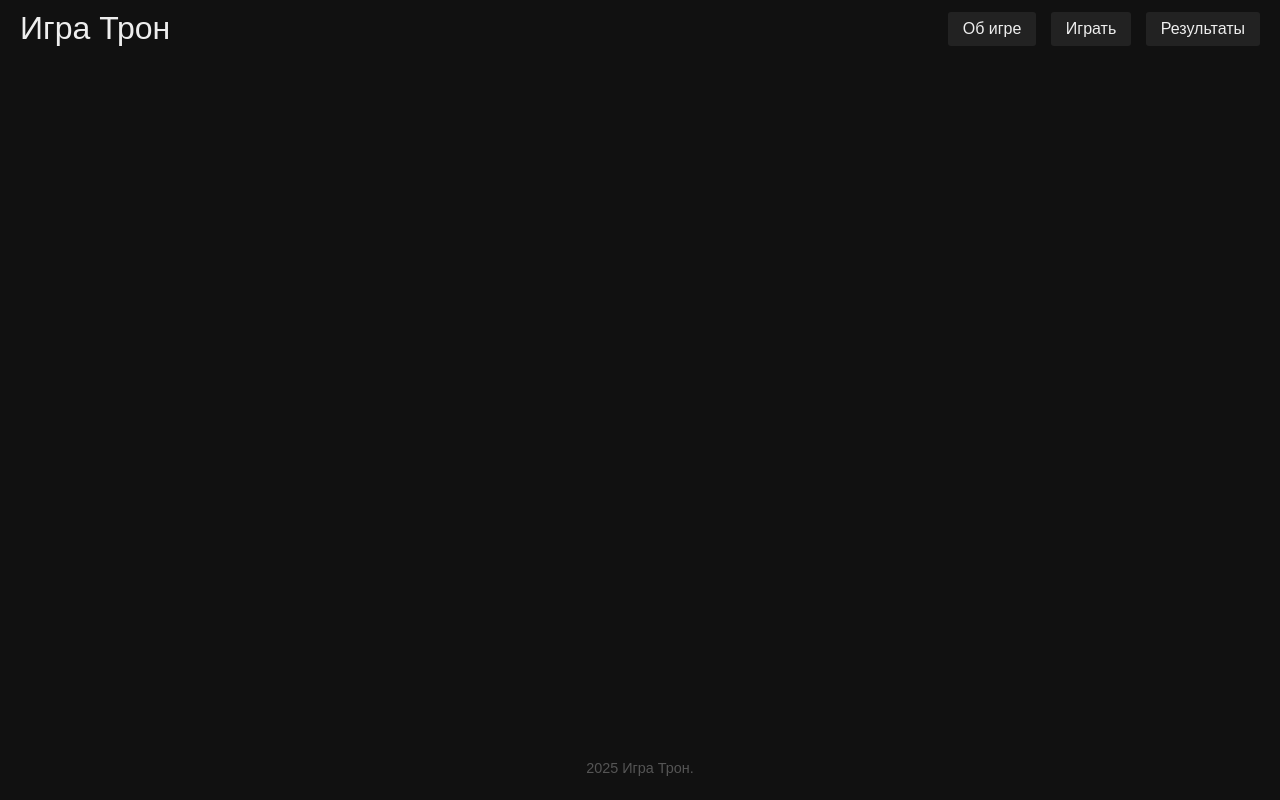
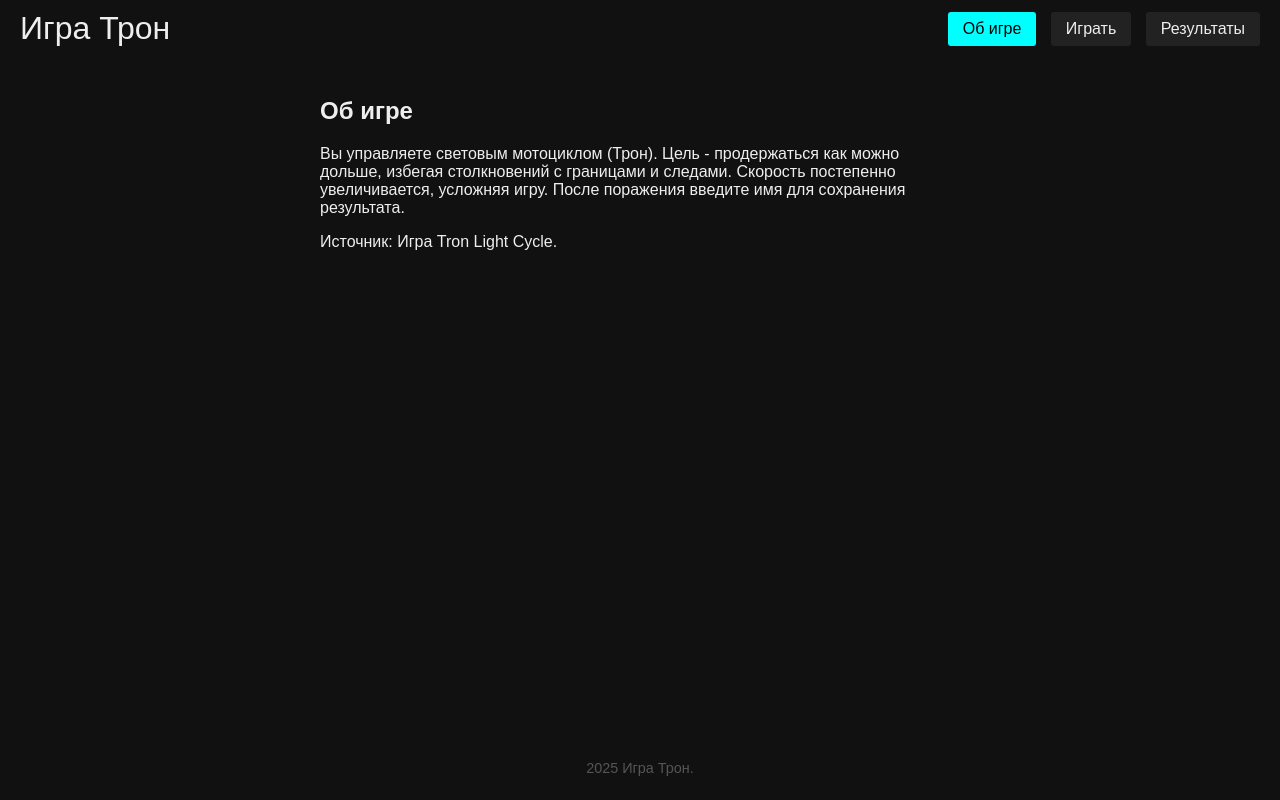
Before and after one commit to niccneimi/tronGameFrontProject, a plain HTML site: page frontend/index.html in a window 1280 px wide. Drawn offline with Linux system fonts and the light colour scheme; files that its build step writes are made by us from their sources.

Commit message:
fix: index.html fix pathes

```diff
--- a/frontend/index.html
+++ b/frontend/index.html
@@ -4,7 +4,7 @@
 <meta charset="UTF-8" />
 <meta name="viewport" content="width=device-width, initial-scale=1" />
 <title>Игра Трон</title>
-<link rel="stylesheet" href="/frontentd/style.css" />
+<link rel="stylesheet" href="/frontend/style.css" />
 </head>
 <body>
 <header>
@@ -58,6 +58,6 @@
 <footer>
   <p>2025 Игра Трон.</p>
 </footer>
-<script src="/frontentd/game.js"></script>
+<script src="/frontend/game.js"></script>
 </body>
 </html>
```
